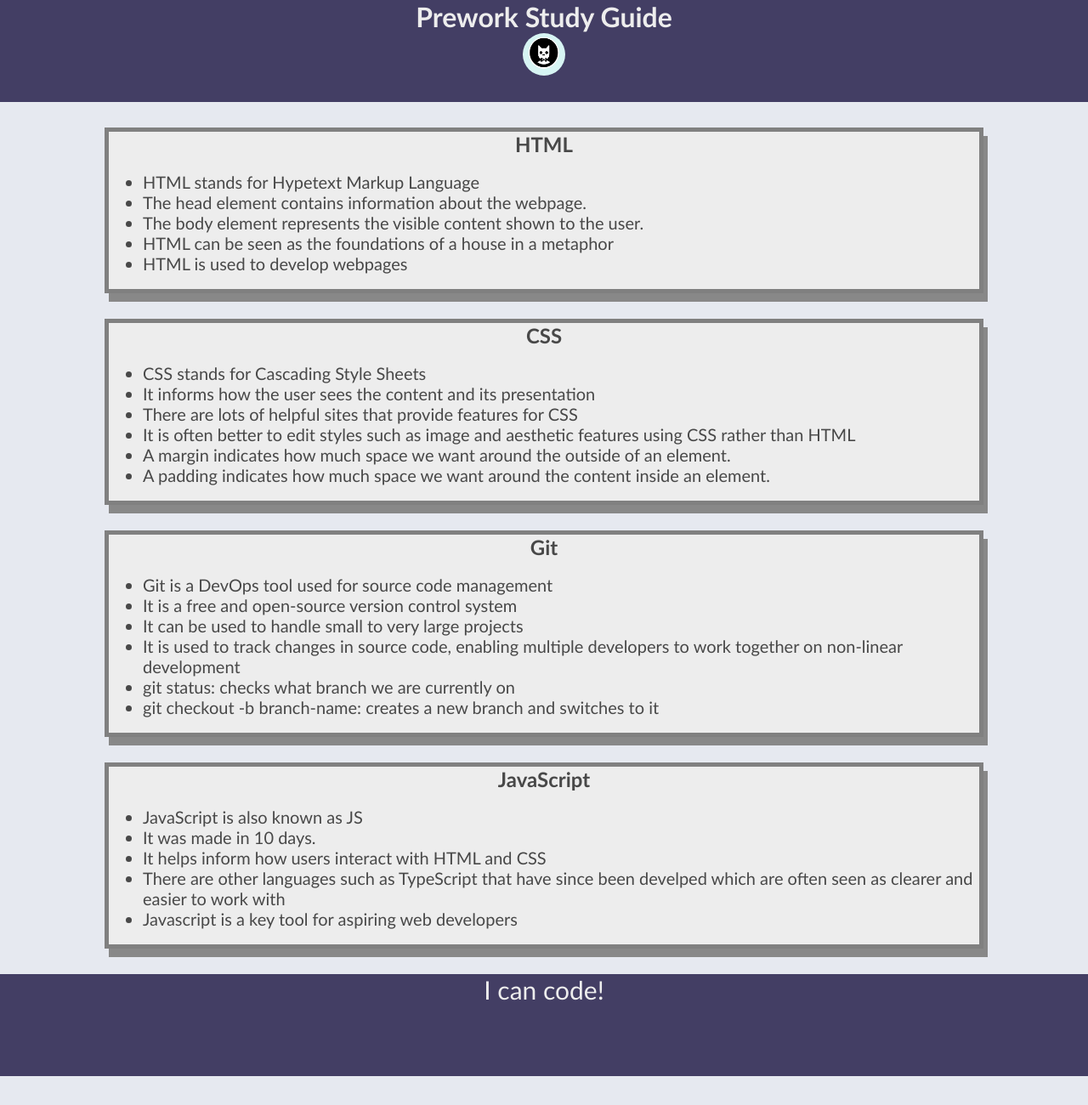
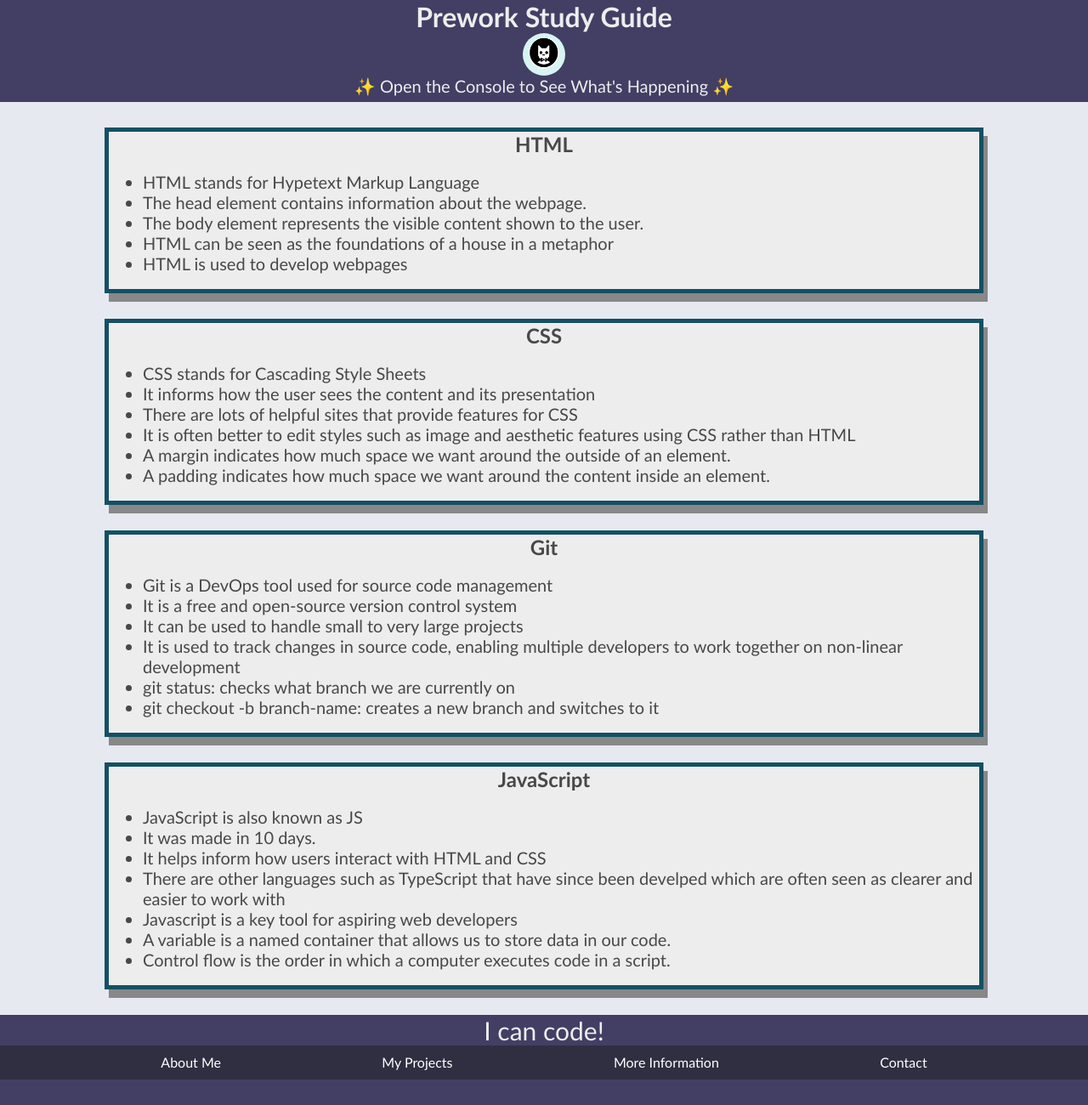
Before and after one commit to Dev-Shai/prework-study-guide, a plain HTML site: page index.html in a window 1280 px wide. Shown: the whole page at 85% size. Before the commit the page ends 1266 px from the top, so only its background shows below. Drawn offline with Linux system fonts and the light colour scheme.

Commit message:
re-adding lost changes to other code

```diff
--- /dev/null
+++ b/assets/script.js
@@ -0,0 +1,28 @@
+var topics = ['HTML', 'CSS', 'Git', 'JavaScript']
+var randomTopic = topics[Math.floor(Math.random() * topics.length)];
+
+    function listTopics() {
+        for(var x = 0; x < topics.length; x++) {
+            console.log(topics[x]);
+        }
+    }
+
+    function selectTopic() {
+        if (randomTopic === 'HTML') {
+        console.log("Let's study HTML!");
+        } else if (randomTopic === 'CSS') {
+        console.log("Let's study CSS!");
+        } else if (randomTopic === 'Git') {
+        console.log("Let's study Git!");
+        } else if (randomTopic === 'JavaScript') {
+        console.log("Let's study JavaScript!");
+        } else {
+        console.log('Please try again!');
+        }
+    }
+
+console.log('Here are the topics we learned through Prework:');
+listTopics();
+
+console.log('Which topic should we study first?');
+selectTopic();
--- a/assets/style.css
+++ b/assets/style.css
@@ -55,6 +55,32 @@ body {
     width: 80%;
     margin: 30px auto;
     background-color: rgb(237, 237, 237);
-    border: 5px solid gray;
+    border: 5px solid rgb(20, 80, 100);
     box-shadow: 5px 10px #888888;
   }
+
+  .my-navbar {
+    background-color: rgba(31, 31, 31, 0.5);
+    height: 30px;
+    padding-top: 10px;
+    display: flex;
+    justify-content: space-evenly;
+    font-family: calibri;
+  }
+
+  a {
+    color: white;
+    text-decoration: none;
+  }
+
+  a:hover {
+    font-weight: bold;
+    color: rgb(20, 80, 100);
+  }
+
+  .title-second-header {
+    text-align: center;
+    font-size: 20px;
+    color: rgb(237, 237, 237);
+    font-family: calibri;
+  }
--- a/index.html
+++ b/index.html
@@ -16,6 +16,9 @@
         width=""
         height=""
       />
+      <div class="title-second-header">
+        ✨ Open the Console to See What's Happening ✨
+      </div>
     </header>
     <main>
       <section class="card" id"html-section">
@@ -69,6 +72,8 @@
           <li>It helps inform how users interact with HTML and CSS</li>
           <li>There are other languages such as TypeScript that have since been develped which are often seen as clearer and easier to work with</li>
           <li>Javascript is a key tool for aspiring web developers</li>
+          <li>A variable is a named container that allows us to store data in our code.</li>
+          <li>Control flow is the order in which a computer executes code in a script.</li>
         </ul>
         <br>
       </section>
@@ -77,6 +82,13 @@
 
     <footer>
       <p>I can code!</p>
+      <nav class="my-navbar">
+        <a href="#about">About Me</a>
+        <a href="#about">My Projects</a>
+        <a href="#about">More Information</a>
+        <a href="#about">Contact</a>
+      </nav>
     </footer>
+    <script src="./assets/script.js"></script>
   </body>
 </html>
```
